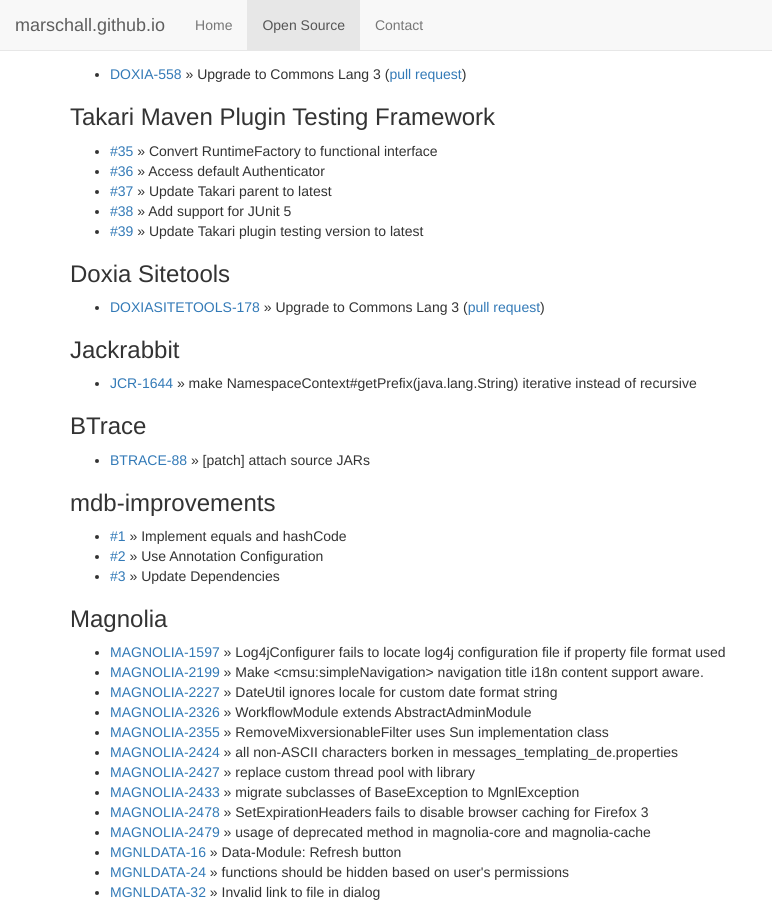
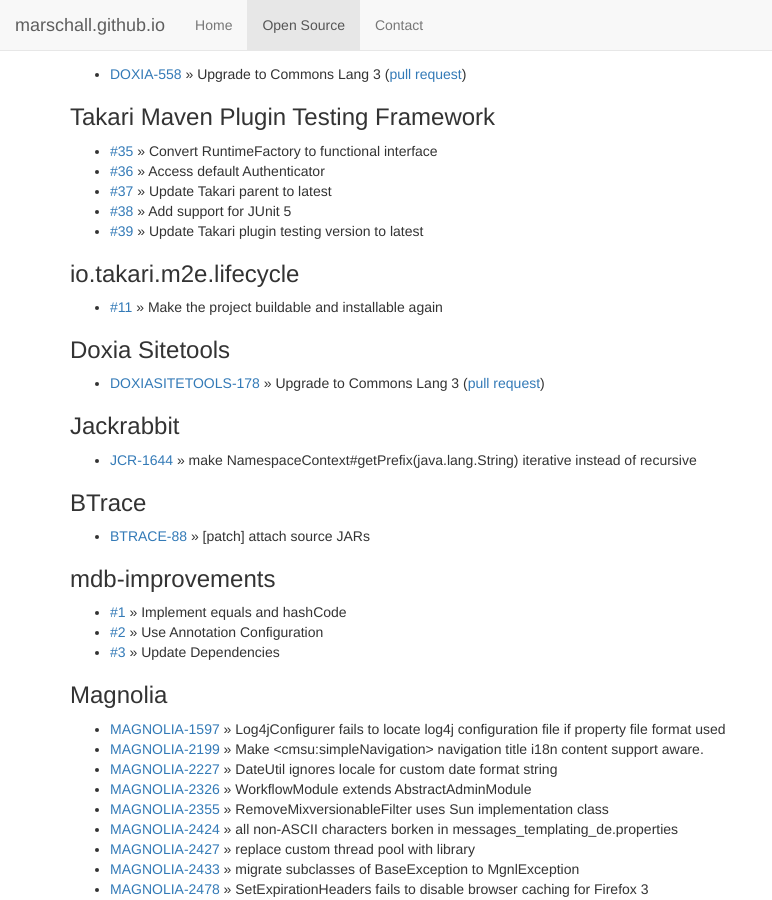
Before and after one commit to marschall/marschall.github.com, a Jekyll site: the page built from open-source.html, in a window 1280 px wide and 900 px high, scrolled down 7855 px. Shown: the whole window, without its empty margins (0-772 px from the left). Built offline with Jekyll 4.4.1, drawn with Linux system fonts in a browser that asks for light colours.

Commit message:
add io.takari.m2e.lifecycle

```diff
--- a/open-source.html
+++ b/open-source.html
@@ -464,6 +464,10 @@
   <li><a href="https://github.com/takari/takari-plugin-testing-project/pull/38">#38</a> &raquo; Add support for JUnit 5</li>
   <li><a href="https://github.com/takari/takari-plugin-testing-project/pull/39">#39</a> &raquo; Update Takari plugin testing version to latest</li>
 </ul>
+<h3>io.takari.m2e.lifecycle</h3>
+<ul>
+  <li><a href="https://github.com/takari/io.takari.m2e.lifecycle/pull/11">#11</a> &raquo; Make the project buildable and installable again</li>
+</ul>
 <h3>Doxia Sitetools</h3>
 <ul>
   <li><a href="https://issues.apache.org/jira/browse/DOXIASITETOOLS-178">DOXIASITETOOLS-178</a> &raquo; Upgrade to Commons Lang 3 (<a href="https://github.com/apache/maven-doxia-sitetools/pull/4">pull request</a>)</li>
```
